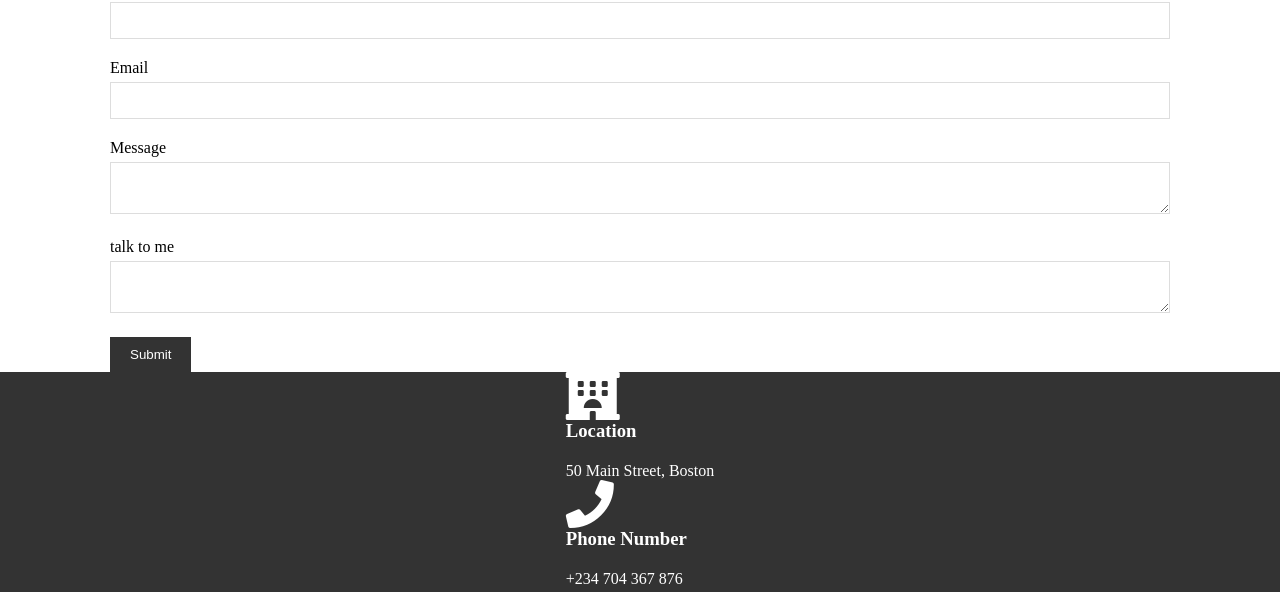
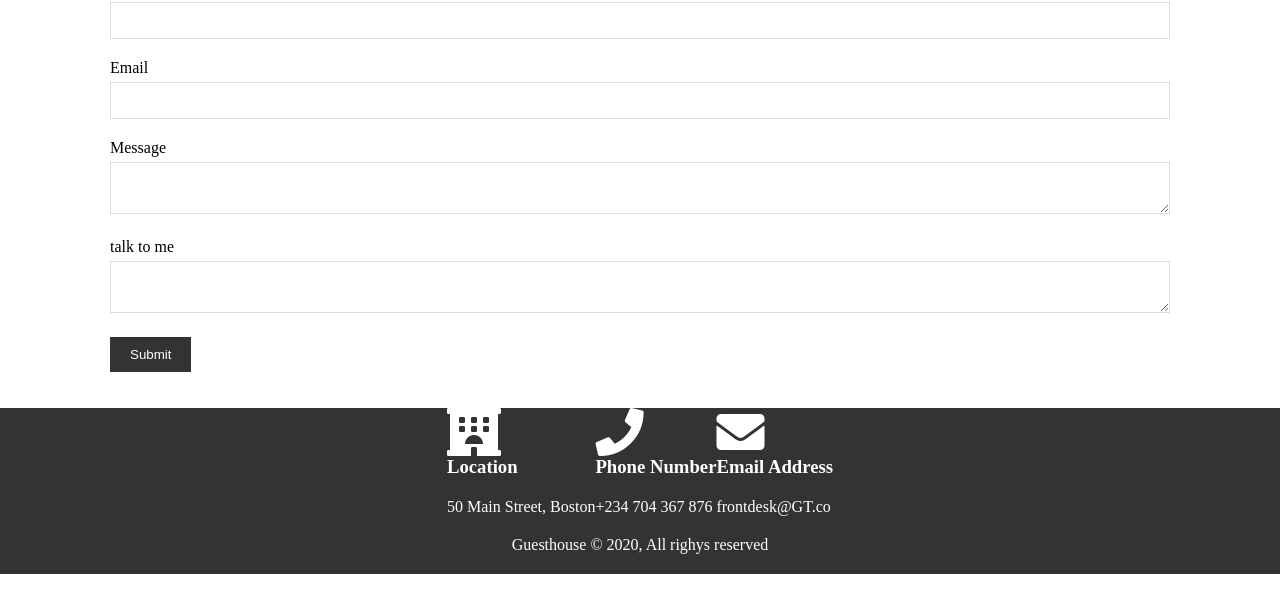
Before and after one commit to phlora-girl/gh, a plain HTML site: page contact.html in a window 1280 px wide. Shown: the part 203-795 px from the top of the page. Drawn offline with Linux system fonts and the light colour scheme.

Commit message:
flex-issues

```diff
--- a/CSS/style.css
+++ b/CSS/style.css
@@ -15,6 +15,10 @@ h3 {
   margin: auto;
   max-width: 1100px;
   padding: 0 20px;
+}
+
+.box {
+
 }
 
 .text-primary {
@@ -219,6 +223,7 @@ a {
 
 #contact-info {
   display: flex;
+  justify-content: center;
 }
 
 /* Footer */
--- a/contact.html
+++ b/contact.html
@@ -53,27 +53,26 @@
         </form>
       </div>
     </section>
+    <br /> <br />
 
     <section id="contact-info" class="bg-dark">
-      <div class="container">
         <div class="box">
           <i class="fas fa-hotel fa-3x"></i>
           <h3>Location</h3>
-          <p>50 Main Street, Boston</p>
+          <p class="center">50 Main Street, Boston</p>
         </div>
 
         <div class="box">
           <i class="fas fa-phone fa-3x"></i>
           <h3>Phone Number</h3>
-          <p>+234 704 367 876</p>
+          <p class="center">+234 704 367 876</p>
         </div>
 
         <div class="box">
           <i class="fas fa-envelope fa-3x"></i>
           <h3>Email Address</h3>
-          <p>frontdesk@GT.co</p>
+          <p class="center">frontdesk@GT.co</p>
         </div>
-      </div>
     </section>
 
     <footer id="main-footer">
```
